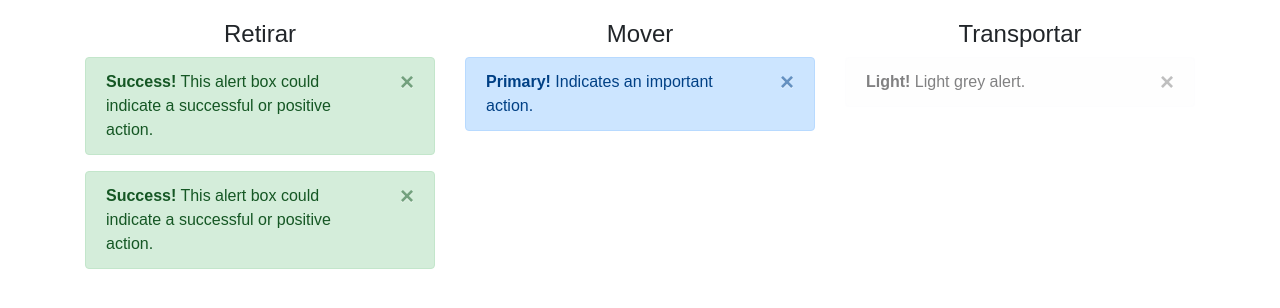
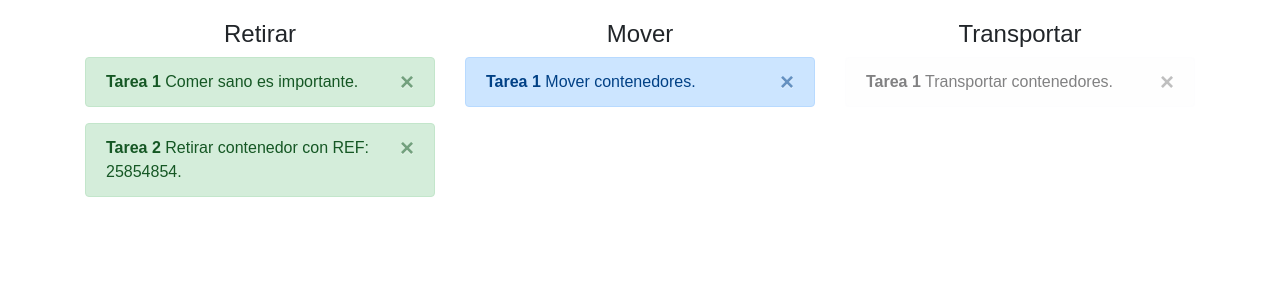
Before and after one commit to elskater98/Joint-Project, a Django app: page /tareas/ in a window 1280 px wide. Shown: the part 56-364 px from the top of the page. Run offline with Django 3.2, Linux system fonts and the light colour scheme; the visitor is signed in with stand-in values (Sample User, id 1); some libraries are stand-ins or nearby versions.

Commit message:
Modi. HTML tareas

```diff
--- a/JointProject/templates/GestorSala/tareas.html
+++ b/JointProject/templates/GestorSala/tareas.html
@@ -8,11 +8,11 @@
         <h4 align="center">Retirar</h4>
         <div class="alert alert-success alert-dismissible fade show">
         <button type="button" class="close" data-dismiss="alert">&times;</button>
-        <strong>Success!</strong> This alert box could indicate a successful or positive action.
+        <strong>Tarea 1</strong> Comer sano es importante.
         </div>
         <div class="alert alert-success alert-dismissible fade show">
         <button type="button" class="close" data-dismiss="alert">&times;</button>
-        <strong>Success!</strong> This alert box could indicate a successful or positive action.
+        <strong>Tarea 2</strong> Retirar contenedor con REF: 25854854.
         </div>
       </div>
         <!-- Mover contenedores -->
@@ -20,7 +20,7 @@
          <h4 align="center">Mover</h4>
             <div class="alert alert-primary alert-dismissible fade show">
             <button type="button" class="close" data-dismiss="alert">&times;</button>
-            <strong>Primary!</strong> Indicates an important action.
+            <strong>Tarea 1</strong> Mover contenedores.
             </div>
       </div>
         <!-- Transportar contenedores al muelle de carga -->
@@ -28,11 +28,10 @@
          <h4 align="center">Transportar</h4>
             <div class="alert alert-light alert-dismissible fade show">
             <button type="button" class="close" data-dismiss="alert">&times;</button>
-            <strong>Light!</strong> Light grey alert.
+            <strong>Tarea 1</strong> Transportar contenedores.
             </div>
       </div>
     </div>
 
-
     </div>
 {% endblock %}
```
